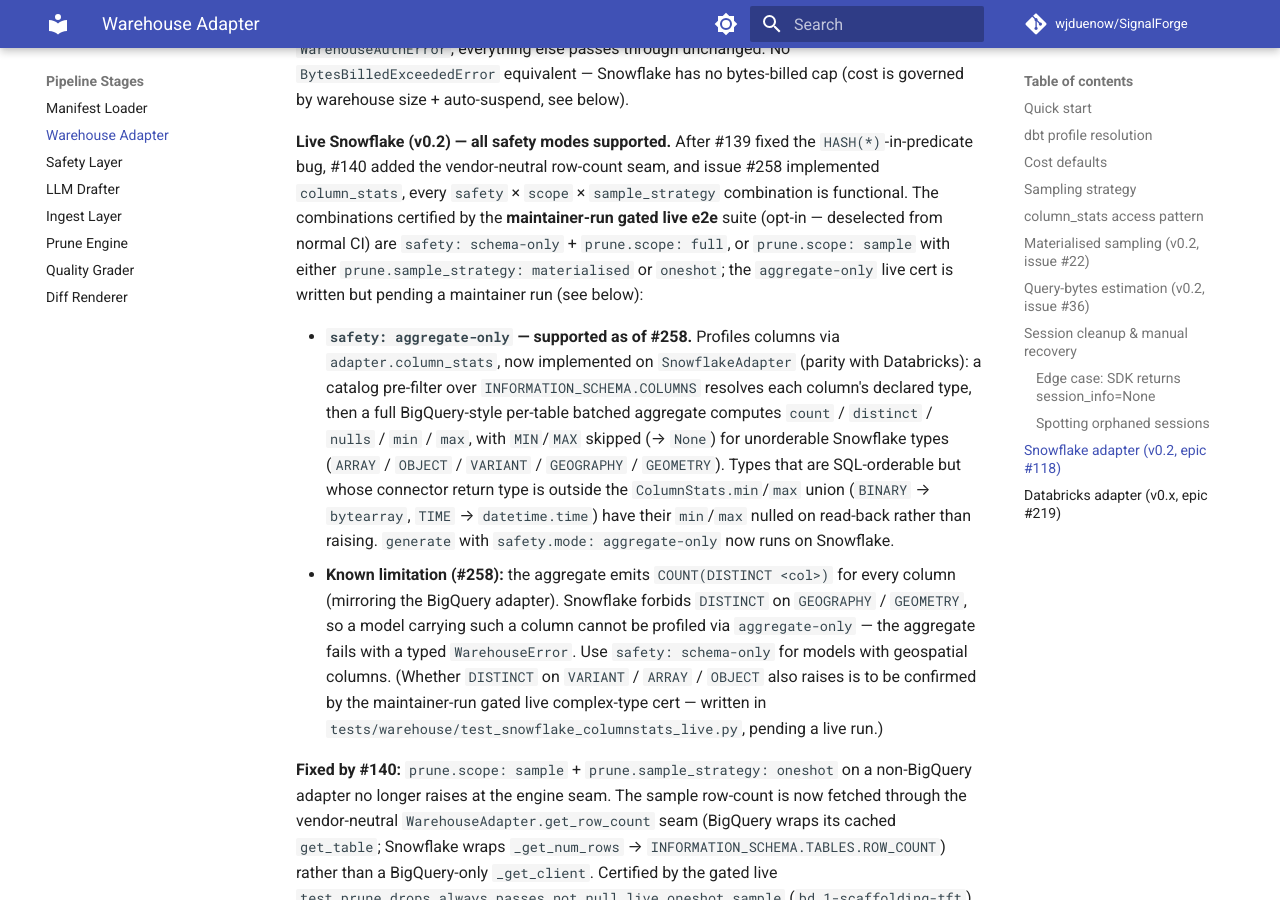
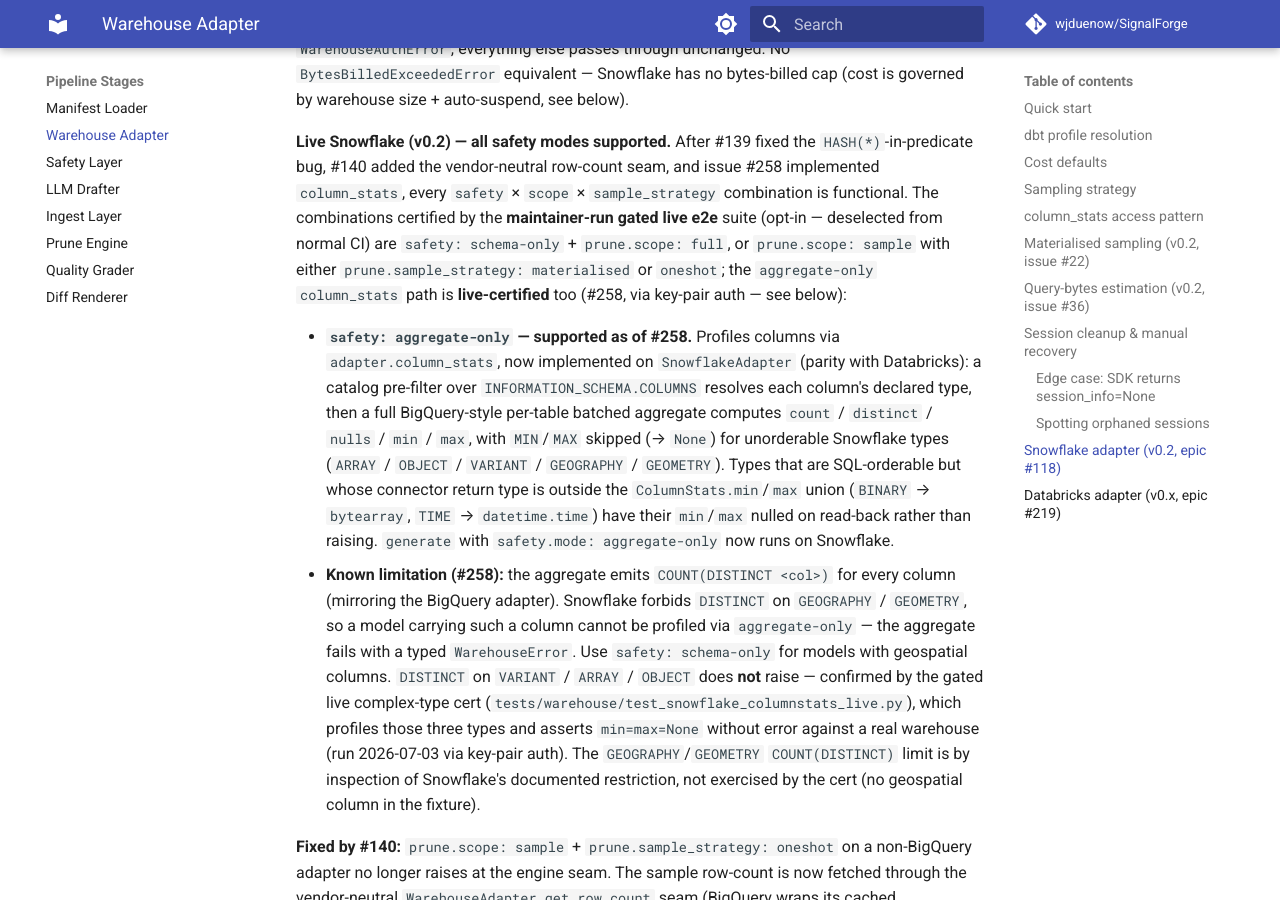
Before and after one commit to wjduenow/SignalForge, an MkDocs documentation site: the page built from docs/warehouse-adapter-ops.md, in a window 1280 px wide and 900 px high, scrolled down 14394 px. Built offline with MkDocs 1.6.1 and Material for MkDocs 9.7.7, drawn with Linux system fonts in a browser that asks for light colours; comment, search, counter and statistics services are not loaded.

Commit message:
#258: flip column_stats live cert to live-certified (passed via key-pair auth)
Ran the gated column_stats live cert against a real Snowflake warehouse (key-pair
/ JWT auth — the restored account enforces MFA, which the headless password path
can't satisfy). Result: scalar min/max populate; ARRAY/OBJECT/VARIANT return
min=max=None without raising (DEC-003 skip-set confirmed complete); BINARY/TIME
coerce to None. Since the cert profiles ARRAY/OBJECT/VARIANT (emitting
COUNT(DISTINCT) on them) and passed, COUNT(DISTINCT) on semi-structured types
does NOT raise — only GEOGRAPHY/GEOMETRY remain the documented limit. Docs/rules
updated from 'pending a maintainer run' to 'live-certified'.

```diff
--- a/docs/warehouse-adapter-ops.md
+++ b/docs/warehouse-adapter-ops.md
@@ -730,7 +730,7 @@ issue #258 implemented `column_stats`, every `safety` × `scope` ×
 **maintainer-run gated live e2e** suite (opt-in — deselected from normal CI) are
 `safety: schema-only` + `prune.scope: full`, or `prune.scope: sample` with
 either `prune.sample_strategy: materialised` or `oneshot`; the `aggregate-only`
-live cert is written but pending a maintainer run (see below):
+`column_stats` path is **live-certified** too (#258, via key-pair auth — see below):
 
 - **`safety: aggregate-only` — supported as of #258.** Profiles columns via
   `adapter.column_stats`, now implemented on `SnowflakeAdapter` (parity with
@@ -748,9 +748,13 @@ live cert is written but pending a maintainer run (see below):
     on `GEOGRAPHY` / `GEOMETRY`, so a model carrying such a column cannot be
     profiled via `aggregate-only` — the aggregate fails with a typed
     `WarehouseError`. Use `safety: schema-only` for models with geospatial
-    columns. (Whether `DISTINCT` on `VARIANT` / `ARRAY` / `OBJECT` also raises is
-    to be confirmed by the maintainer-run gated live complex-type cert — written
-    in `tests/warehouse/test_snowflake_columnstats_live.py`, pending a live run.)
+    columns. `DISTINCT` on `VARIANT` / `ARRAY` / `OBJECT` does **not** raise —
+    confirmed by the gated live complex-type cert
+    (`tests/warehouse/test_snowflake_columnstats_live.py`), which profiles those
+    three types and asserts `min=max=None` without error against a real
+    warehouse (run 2026-07-03 via key-pair auth). The `GEOGRAPHY`/`GEOMETRY`
+    `COUNT(DISTINCT)` limit is by inspection of Snowflake's documented
+    restriction, not exercised by the cert (no geospatial column in the fixture).
 
 **Fixed by #140:** `prune.scope: sample` + `prune.sample_strategy: oneshot` on a
 non-BigQuery adapter no longer raises at the engine seam. The sample row-count is
```
Also changed, not shown: .claude/rules/warehouse-adapters.md (+1 -1 lines).
